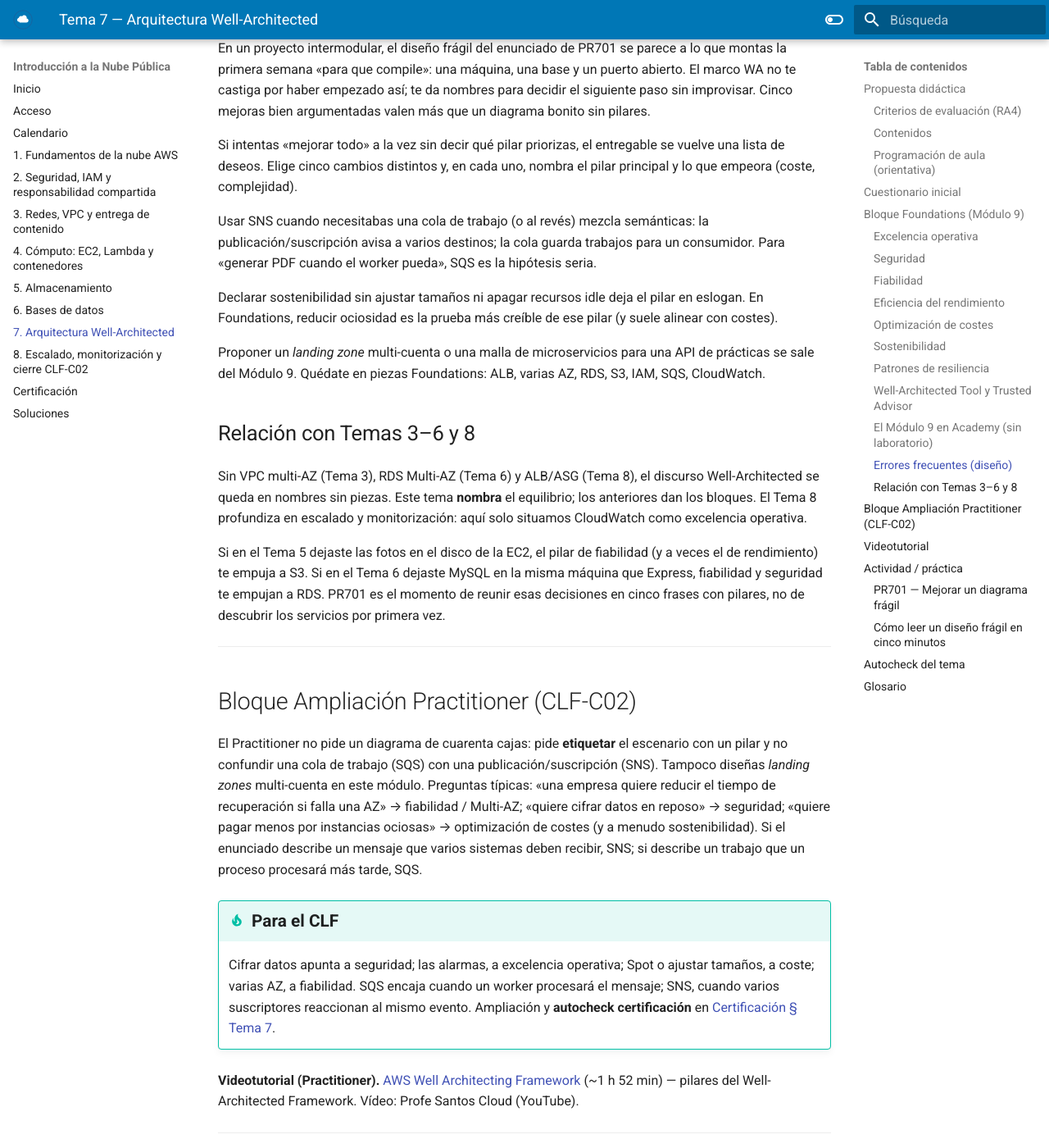
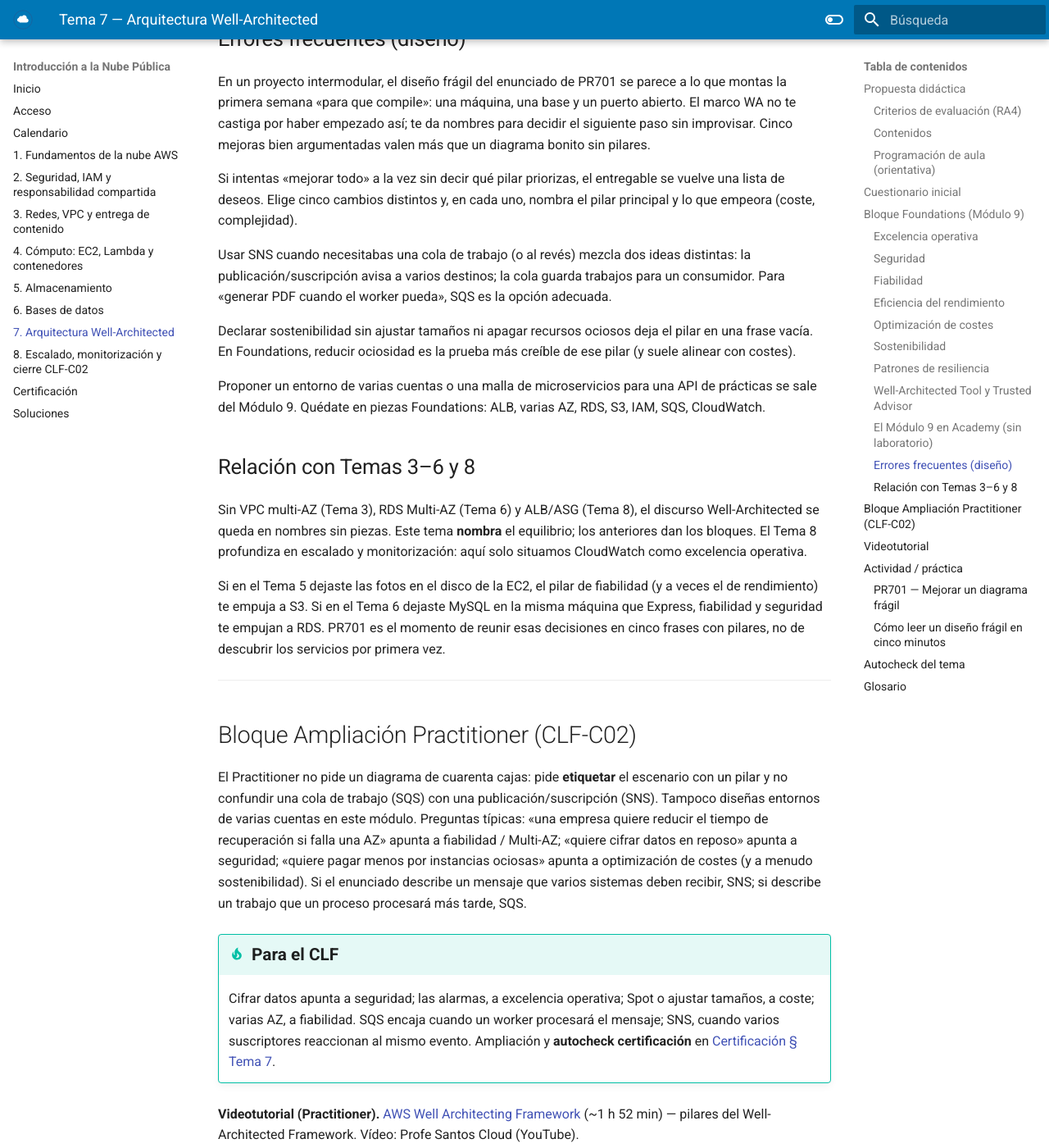
Before and after one commit to fjavier-hernandez/cloud, an MkDocs documentation site: the page built from docs/07-arquitectura-well-architected/tema7.md, in a window 1280 px wide and 1400 px high, scrolled down 8549 px. Shown: the whole window at 82% size. Built offline with MkDocs 1.6.1 and Material for MkDocs 9.7.7, drawn with Linux system fonts in a browser that asks for light colours; some of the changed text lies outside the part shown.

Commit message:
Pulir Tema 7: metáforas, anglicismos y prosa de errores.
Co-authored-by: Cursor <cursoragent@cursor.com>

```diff
--- a/docs/07-arquitectura-well-architected/tema7.md
+++ b/docs/07-arquitectura-well-architected/tema7.md
@@ -44,7 +44,7 @@ La monitorización fina es el Tema 8. Aquí CloudWatch aparece como práctica de
     2. Poner la **API** (interfaz de programación de aplicaciones) en **dos AZ** mejora un pilar y suele empeorar otro: ¿cuáles?
     3. ¿**SQS** o **SNS** si un worker debe procesar «generar PDF» cuando pueda?
     4. Da un ejemplo de cambio en una app de un proyecto de DAW y el **pilar** que mejora (una frase).
-    5. ¿Este módulo te pide diseñar un *landing zone* multi-cuenta completo?
+    5. ¿Este módulo te pide diseñar un entorno de varias cuentas (*landing zone*) completo?
 
 Este cuestionario es solo para ti: te ayuda a ver qué dominas ya y qué te falta antes o mientras lees el tema. No se entrega en Aules; respóndelo con lo que sepas y, cuando quieras contrastar, abre el bloque **Soluciones (autoevaluación)** debajo o el índice en [Soluciones](../90-soluciones/soluciones.md).
 
@@ -57,9 +57,9 @@ Este cuestionario es solo para ti: te ayuda a ver qué dominas ya y qué te falt
 
 3. **SQS**: cola de trabajo para que el worker procese cuando pueda. SNS sería publicación/suscripción hacia varios destinatarios.
 
-4. Ejemplo: pasar MySQL local a **RDS Multi-AZ** → pilar **fiabilidad** (aceptas más coste).
+4. Ejemplo: pasar MySQL local a **RDS Multi-AZ** mejora el pilar **fiabilidad** (aceptas más coste).
 
-5. **No.** Este módulo no pide un *landing zone* multi-cuenta.
+5. **No.** Este módulo no pide un entorno de varias cuentas (*landing zone*).
 
 </details>
 
@@ -67,7 +67,7 @@ Este cuestionario es solo para ti: te ayuda a ver qué dominas ya y qué te falt
 
 ## Bloque Foundations (Módulo 9)
 
-Los **seis pilares** del Well-Architected Framework son ejes de revisión de una carga en la nube: excelencia operativa, seguridad, fiabilidad, eficiencia del rendimiento, optimización de costes y sostenibilidad. No son una checklist mística: son preguntas sistemáticas. ¿Cómo desplegamos y qué aprendemos del incidente? ¿Quién accede a los datos? ¿Qué pasa si cae una AZ? ¿El tamaño del recurso encaja? ¿Pagamos ociosidad? ¿Usamos energía con sentido? Para una API de un proyecto de DAW sirven para **argumentar** un cambio («paso a Multi-AZ») sin pretender un diagrama de cuarenta cajas.
+Los **seis pilares** del Well-Architected Framework son ejes de revisión de una carga en la nube: excelencia operativa, seguridad, fiabilidad, eficiencia del rendimiento, optimización de costes y sostenibilidad. No son una lista mágica de casillas: son preguntas sistemáticas. ¿Cómo desplegamos y qué aprendemos del incidente? ¿Quién accede a los datos? ¿Qué pasa si cae una AZ? ¿El tamaño del recurso encaja? ¿Pagamos ociosidad? ¿Usamos energía con sentido? Para una API de un proyecto de DAW sirven para **argumentar** un cambio («paso a Multi-AZ») sin pretender un diagrama de cuarenta cajas.
 
 | Pilar | Pregunta que te haces | Ejemplo en una API de un proyecto de DAW |
 | --- | --- | --- |
@@ -76,7 +76,7 @@ Los **seis pilares** del Well-Architected Framework son ejes de revisión de una
 | **Fiabilidad** | ¿Qué pasa si se cae una AZ o un disco? | ALB con instancias en dos AZ y RDS con Multi-AZ. |
 | **Eficiencia del rendimiento** | ¿El tipo y el tamaño del recurso encajan con la carga? | Elegir familia de instancia razonable y añadir caché solo si el acceso lo pide. |
 | **Optimización de costes** | ¿Pagamos capacidad encendida sin uso? | Apagar el entorno de desarrollo de noche o usar Spot en trabajos por lotes. |
-| **Sostenibilidad** | ¿La energía y el hardware se usan con sentido? | Ajustar el tamaño de los recursos y reducir instancias ociosas (*idle*). |
+| **Sostenibilidad** | ¿La energía y el hardware se usan con sentido? | Ajustar el tamaño de los recursos y reducir instancias ociosas. |
 
 Multi-AZ **mejora la fiabilidad** y **sube el coste**. Eso es evaluable en PR701. Un diagrama enorme sin justificar el equilibrio no lo es.
 
@@ -86,7 +86,6 @@ Otra tensión habitual es seguridad frente a comodidad en el aula. Abrir 3306 «
 
 El desacoplo también tensiona excelencia operativa: una cola SQS implica un worker, reintentos y, a veces, una cola de mensajes fallidos. Ganas resiliencia del HTTP; pagas un componente más que vigilar. En Foundations no montas todo eso en consola para PR701; sí debes poder decirlo en prosa.
 
-
 Los pilares **se tensan** entre sí. Más AZ y más alarmas mejoran fiabilidad y excelencia operativa; también suman factura y complejidad. Ajustar el tamaño de los recursos mejora coste y sostenibilidad; mal hecho, empeora el rendimiento. En el entregable no busques el diagrama perfecto: busca **justificar** lo que ganas y lo que pagas.
 
 Cuando la API y MySQL viven en la misma EC2, con AMI manual y SG abierto, un *terminate* o un disco lleno tumba todo a la vez. Un diseño más sólido separa el cómputo detrás de un **ALB** (*Application Load Balancer*, balanceador de carga de aplicaciones), reparte instancias en dos AZ, mueve la BD a [RDS](../06-bases-de-datos/tema6.md#rds) (*Relational Database Service*) con Multi-AZ, encola trabajos largos y pone alarmas. Cada uno de esos cambios se puede etiquetar con un **pilar**; ese es el ejercicio del CE f.
@@ -95,7 +94,7 @@ Cuando la API y MySQL viven en la misma EC2, con AMI manual y SG abierto, un *te
 
 **Qué es en este caso.** El pilar de **excelencia operativa** pregunta cómo ejecutas y evolucionas la carga: despliegues repetibles, observación (métricas, logs, alarmas) y aprendizaje tras incidentes. No es «tener muchas consolas abiertas»: es poder responder qué cambió, quién lo desplegó y cómo te enteras si la API deja de responder.
 
-**En la práctica.** En Foundations no montas un centro de operaciones. Sí puedes decir: «si la API cae, CloudWatch me avisa» o «la infraestructura se describe en CloudFormation para no depender de clics olvidados». La **[IaC](#iac)** (*Infrastructure as Code*, infraestructura como código) es la idea de definir recursos en ficheros y desplegarlos igual en otro entorno. Conoces la idea; no entregas plantillas de trescientas líneas. Un *runbook* de media página («si la alarma de 5xx salta, mira el ASG y el estado de RDS») ya cuenta como excelencia operativa en un proyecto de DAW.
+**En la práctica.** En Foundations no montas un centro de operaciones. Sí puedes decir: «si la API cae, CloudWatch me avisa» o «la infraestructura se describe en CloudFormation para no depender de clics olvidados». La **[IaC](#iac)** (*Infrastructure as Code*, infraestructura como código) es la idea de definir recursos en ficheros y desplegarlos igual en otro entorno. Conoces la idea; no entregas plantillas de trescientas líneas. Una guía operativa breve (*runbook*) de media página («si la alarma de 5xx salta, mira el ASG y el estado de RDS») ya cuenta como excelencia operativa en un proyecto de DAW.
 
 ### Seguridad
 
@@ -123,14 +122,14 @@ Cuando la API y MySQL viven en la misma EC2, con AMI manual y SG abierto, un *te
 
 ### Sostenibilidad
 
-**Qué es en este caso.** El pilar de **sostenibilidad** pregunta por el impacto ambiental del uso de recursos: menos *idle*, mejor aprovechamiento del hardware y patrones eficientes. AWS lo añadió como sexto pilar; en Foundations no hace falta un estudio de huella de carbono, sí hace falta no dejar capacidad encendida sin uso.
+**Qué es en este caso.** El pilar de **sostenibilidad** pregunta por el impacto ambiental del uso de recursos: menos capacidad ociosa, mejor aprovechamiento del hardware y patrones eficientes. AWS lo añadió como sexto pilar; en Foundations no hace falta un estudio de huella de carbono, sí hace falta no dejar capacidad encendida sin uso.
 
 **En la práctica.** Apagar entornos que no usas y ajustar tamaños cuenta más que un párrafo genérico sobre el planeta. Suele ir de la mano del pilar de costes cuando reduces ociosidad: la misma acción (parar la EC2 de desarrollo por la noche) mejora ambos.
 
 | Examen **CLF** (*AWS Certified Cloud Practitioner*, CLF-C02) | Clase DAW / empresa |
 | --- | --- |
 | Hay que etiquetar el escenario con un pilar. | En PR701 cada mejora lleva pilar y lo que empeora. |
-| SQS es cola de trabajo; SNS es publicación/suscripción. | «Generar PDF» tras un pedido → SQS, no SNS por defecto. |
+| SQS es cola de trabajo; SNS es publicación/suscripción. | Tras un pedido, «generar PDF» pasa a SQS, no a SNS por defecto. |
 | Varias AZ apuntan a fiabilidad, no a «más barato». | Dibuja dos AZ solo si justificas el coste. |
 
 ### Patrones de resiliencia
@@ -184,11 +183,11 @@ En un proyecto intermodular, el diseño frágil del enunciado de PR701 se parece
 
 Si intentas «mejorar todo» a la vez sin decir qué pilar priorizas, el entregable se vuelve una lista de deseos. Elige cinco cambios distintos y, en cada uno, nombra el pilar principal y lo que empeora (coste, complejidad).
 
-Usar SNS cuando necesitabas una cola de trabajo (o al revés) mezcla semánticas: la publicación/suscripción avisa a varios destinos; la cola guarda trabajos para un consumidor. Para «generar PDF cuando el worker pueda», SQS es la hipótesis seria.
+Usar SNS cuando necesitabas una cola de trabajo (o al revés) mezcla dos ideas distintas: la publicación/suscripción avisa a varios destinos; la cola guarda trabajos para un consumidor. Para «generar PDF cuando el worker pueda», SQS es la opción adecuada.
 
-Declarar sostenibilidad sin ajustar tamaños ni apagar recursos idle deja el pilar en eslogan. En Foundations, reducir ociosidad es la prueba más creíble de ese pilar (y suele alinear con costes).
+Declarar sostenibilidad sin ajustar tamaños ni apagar recursos ociosos deja el pilar en una frase vacía. En Foundations, reducir ociosidad es la prueba más creíble de ese pilar (y suele alinear con costes).
 
-Proponer un *landing zone* multi-cuenta o una malla de microservicios para una API de prácticas se sale del Módulo 9. Quédate en piezas Foundations: ALB, varias AZ, RDS, S3, IAM, SQS, CloudWatch.
+Proponer un entorno de varias cuentas o una malla de microservicios para una API de prácticas se sale del Módulo 9. Quédate en piezas Foundations: ALB, varias AZ, RDS, S3, IAM, SQS, CloudWatch.
 
 ### Relación con Temas 3–6 y 8
 
@@ -200,7 +199,7 @@ Si en el Tema 5 dejaste las fotos en el disco de la EC2, el pilar de fiabilidad
 
 ## Bloque Ampliación Practitioner (CLF-C02)
 
-El Practitioner no pide un diagrama de cuarenta cajas: pide **etiquetar** el escenario con un pilar y no confundir una cola de trabajo (SQS) con una publicación/suscripción (SNS). Tampoco diseñas *landing zones* multi-cuenta en este módulo. Preguntas típicas: «una empresa quiere reducir el tiempo de recuperación si falla una AZ» → fiabilidad / Multi-AZ; «quiere cifrar datos en reposo» → seguridad; «quiere pagar menos por instancias ociosas» → optimización de costes (y a menudo sostenibilidad). Si el enunciado describe un mensaje que varios sistemas deben recibir, SNS; si describe un trabajo que un proceso procesará más tarde, SQS.
+El Practitioner no pide un diagrama de cuarenta cajas: pide **etiquetar** el escenario con un pilar y no confundir una cola de trabajo (SQS) con una publicación/suscripción (SNS). Tampoco diseñas entornos de varias cuentas en este módulo. Preguntas típicas: «una empresa quiere reducir el tiempo de recuperación si falla una AZ» apunta a fiabilidad / Multi-AZ; «quiere cifrar datos en reposo» apunta a seguridad; «quiere pagar menos por instancias ociosas» apunta a optimización de costes (y a menudo sostenibilidad). Si el enunciado describe un mensaje que varios sistemas deben recibir, SNS; si describe un trabajo que un proceso procesará más tarde, SQS.
 
 !!! tip "Para el CLF"
     Cifrar datos apunta a seguridad; las alarmas, a excelencia operativa; Spot o ajustar tamaños, a coste; varias AZ, a fiabilidad. SQS encaja cuando un worker procesará el mensaje; SNS, cuando varios suscriptores reaccionan al mismo evento. Ampliación y **autocheck certificación** en [Certificación § Tema 7](../99-certificacion/certificacion.md#tema-7).
@@ -258,7 +257,7 @@ Comprueba pilares y desacoplo de este tema. CLF: [Certificación § Tema 7](../9
 3. **V/F.** SQS encaja para que un pico de pedidos no tumbe al worker que genera PDFs.
 4. CloudFormation es…
    a) un pilar Well-Architected · b) una **práctica / IaC** que ayuda a la excelencia operativa
-5. **V/F.** Este módulo exige montar un *landing zone* multi-cuenta.
+5. **V/F.** Este módulo exige montar un entorno de varias cuentas (*landing zone*).
 
 <details markdown="1">
 <summary>Soluciones</summary>
@@ -276,7 +275,6 @@ Comprueba pilares y desacoplo de este tema. CLF: [Certificación § Tema 7](../9
 </details>
 
 ---
-
 
 ## Glosario
 
```
Also changed, not shown: other parts of docs/07-arquitectura-well-architected/tema7.md (+2 -2 lines), docs/90-soluciones/pr/PR701.md (+3 -3 lines).
